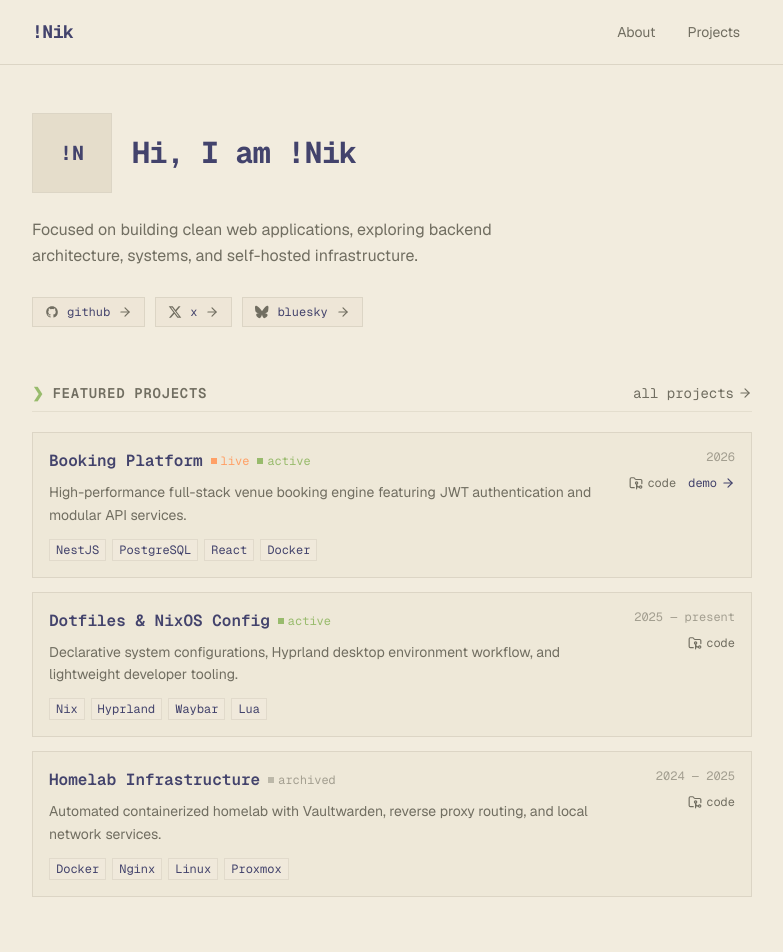
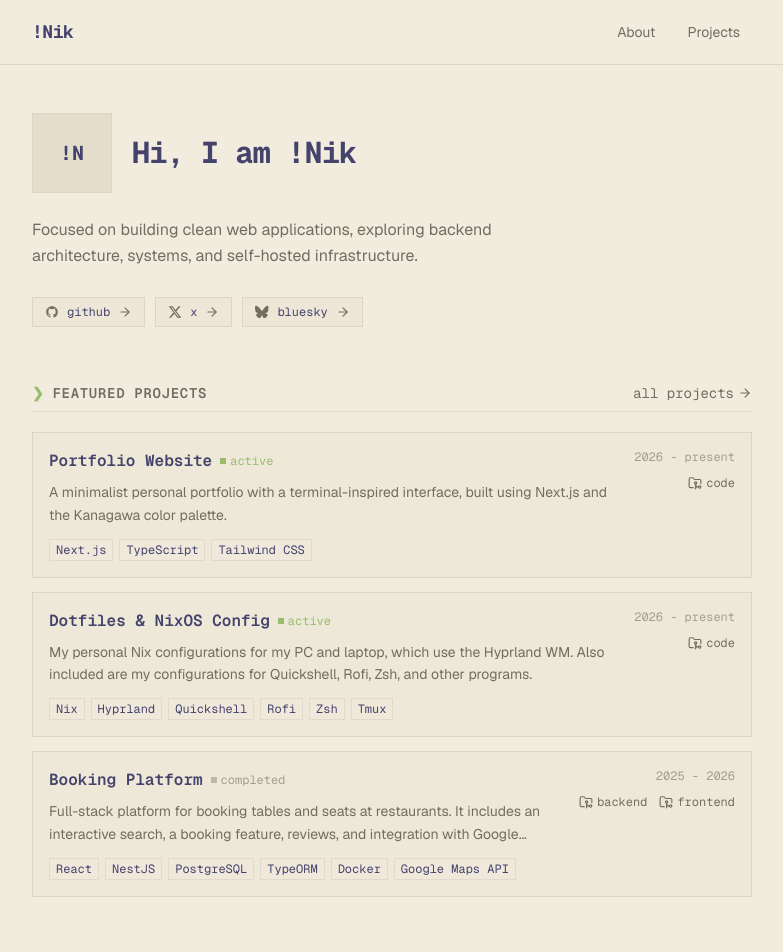
Before and after one commit to notnikbtw/portfolio, a Next.js app: page / in a window 1280 px wide. Shown: the top 952 px of the page, without its empty margins (248-1031 px from the left). Built offline with nearby package versions, Linux system fonts and the light colour scheme.

Commit message:
feat(projects): update data with real projects and multi-repo support

```diff
--- a/package.json
+++ b/package.json
@@ -1,5 +1,5 @@
 {
-  "name": "my-app",
+  "name": "portfolio",
   "version": "0.1.0",
   "private": true,
   "scripts": {
--- a/src/components/project-card.tsx
+++ b/src/components/project-card.tsx
@@ -58,8 +58,22 @@ export function ProjectCard({ project }: ProjectCardProps) {
           </span>
         )}
 
-        <div className="flex items-center gap-3">
-          {project.repositoryUrl && (
+        <div className="flex flex-wrap items-center gap-3">
+          {project.repositories && project.repositories.length > 0
+            ? project.repositories.map(repo => (
+                <Link
+                  key={repo.url}
+                  href={repo.url}
+                  target="_blank"
+                  rel="noopener noreferrer"
+                  aria-label={`${project.title} ${repo.label} source code`}
+                  className="text-muted-foreground hover:text-foreground focus-visible:ring-ring inline-flex items-center gap-1 font-mono text-xs transition-colors focus-visible:ring-1 focus-visible:outline-none"
+                >
+                  <FolderGit2 className="h-3.5 w-3.5" aria-hidden="true" />
+                  <span>{repo.label}</span>
+                </Link>
+              ))
+            : project.repositoryUrl && (
                 <Link
                   href={project.repositoryUrl}
                   target="_blank"
--- a/src/config/projects.ts
+++ b/src/config/projects.ts
@@ -1,4 +1,9 @@
 export type ProjectStatus = 'active' | 'completed' | 'archived';
+
+export type ProjectRepository = {
+  label: string;
+  url: string;
+};
 
 export type Project = {
   title: string;
@@ -7,40 +12,56 @@ export type Project = {
   period: string;
   status: ProjectStatus;
   repositoryUrl?: string;
+  repositories?: ProjectRepository[];
   liveUrl?: string;
   featured?: boolean;
 };
 
 export const projects: Project[] = [
   {
-    title: 'Booking Platform',
+    title: 'Portfolio Website',
     description:
-      'High-performance full-stack venue booking engine featuring JWT authentication and modular API services.',
-    tech: ['NestJS', 'PostgreSQL', 'React', 'Docker'],
-    period: '2026',
+      'A minimalist personal portfolio with a terminal-inspired interface, built using Next.js and the Kanagawa color palette.',
+    tech: ['Next.js', 'TypeScript', 'Tailwind CSS'],
+    period: '2026 - present',
     status: 'active',
-    repositoryUrl: 'https://github.com/notnikbtw',
-    liveUrl: '#',
+    repositoryUrl: 'https://github.com/notnikbtw/portfolio',
     featured: true,
   },
   {
     title: 'Dotfiles & NixOS Config',
     description:
-      'Declarative system configurations, Hyprland desktop environment workflow, and lightweight developer tooling.',
-    tech: ['Nix', 'Hyprland', 'Waybar', 'Lua'],
-    period: '2025 — present',
+      'My personal Nix configurations for my PC and laptop, which use the Hyprland WM. Also included are my configurations for Quickshell, Rofi, Zsh, and other programs.',
+    tech: ['Nix', 'Hyprland', 'Quickshell', 'Rofi', 'Zsh', 'Tmux'],
+    period: '2026 - present',
     status: 'active',
-    repositoryUrl: 'https://github.com/notnikbtw',
+    repositoryUrl: 'https://github.com/notnikbtw/nixos-config',
     featured: true,
   },
   {
-    title: 'Homelab Infrastructure',
+    title: 'Booking Platform',
     description:
-      'Automated containerized homelab with Vaultwarden, reverse proxy routing, and local network services.',
-    tech: ['Docker', 'Nginx', 'Linux', 'Proxmox'],
-    period: '2024 — 2025',
-    status: 'archived',
-    repositoryUrl: 'https://github.com/notnikbtw',
+      'Full-stack platform for booking tables and seats at restaurants. It includes an interactive search, a booking feature, reviews, and integration with Google Maps.',
+    tech: [
+      'React',
+      'NestJS',
+      'PostgreSQL',
+      'TypeORM',
+      'Docker',
+      'Google Maps API',
+    ],
+    period: '2025 - 2026',
+    status: 'completed',
+    repositories: [
+      {
+        label: 'backend',
+        url: 'https://github.com/notnikbtw/venue-booking-backend',
+      },
+      {
+        label: 'frontend',
+        url: 'https://github.com/notnikbtw/venue-booking-frontend',
+      },
+    ],
     featured: true,
   },
 ];
```
Lines whose indentation alone changed are shown as unchanged.
